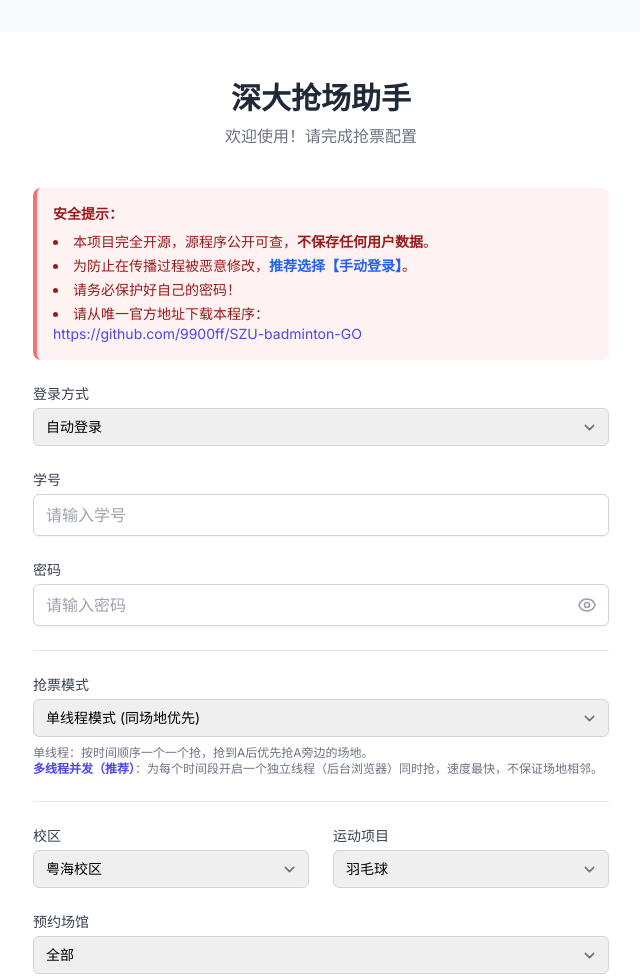
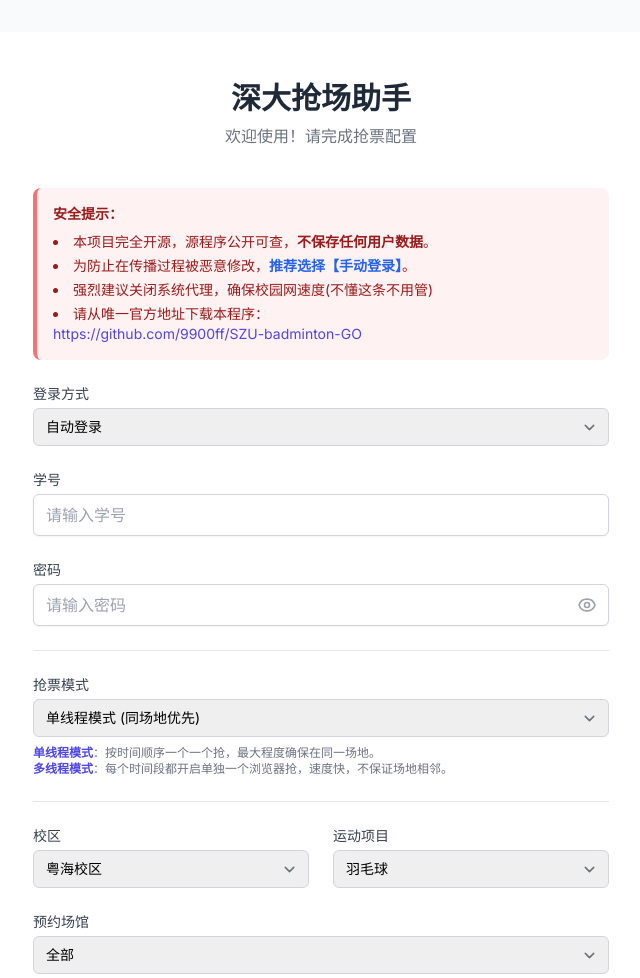
Before and after one commit to 9900ff/SZU-badminton-GO, a Flask app: page / in a window 1280 px wide. Shown: the top 978 px of the page, without its empty margins (319-959 px from the left). Run offline with Flask 3, Linux system fonts and the light colour scheme; parts of the project's set-up code (start-up, migrations or seed data) failed here and were passed over; some libraries are stand-ins or nearby versions.

Commit message:
小更新，修改了用户配置界面的功能说明

```diff
--- a/src/templates/index.html
+++ b/src/templates/index.html
@@ -41,7 +41,7 @@
                 <ul class="list-disc list-inside mt-2 space-y-1">
                     <li>本项目完全开源，源程序公开可查，<strong class="font-semibold">不保存任何用户数据</strong>。</li>
                     <li>为防止在传播过程被恶意修改，<strong class="font-semibold text-blue-600">推荐选择【手动登录】</strong>。</li>
-                    <li>请务必保护好自己的密码！</li>
+                    <li>强烈建议关闭系统代理，确保校园网速度(不懂这条不用管)</li>
                     <li class="mt-2">请从唯一官方地址下载本程序：<br><a href="https://github.com/9900ff/SZU-badminton-GO" target="_blank" class="text-indigo-600 hover:underline break-all">https://github.com/9900ff/SZU-badminton-GO</a></li>
                 </ul>
             </div>
@@ -49,8 +49,8 @@
             <div>
                 <label for="login-method" class="block text-sm font-medium text-gray-700">登录方式</label>
                 <select id="login-method" name="login_method" class="custom-select mt-1 block w-full pl-3 pr-10 py-2 text-base border border-gray-300 focus:outline-none focus:ring-indigo-500 focus:border-indigo-500 sm:text-sm rounded-md">
+                    <option value="manual" {% if not config.get('username') and config %}selected{% endif %}>手动登录 (推荐)</option>
                     <option value="auto" {% if config.get('username') or not config %}selected{% endif %}>自动登录</option>
-                    <option value="manual" {% if not config.get('username') and config %}selected{% endif %}>手动登录 (推荐)</option>
                 </select>
             </div>
 
@@ -80,17 +80,17 @@
                     <option value="multithread" {% if config.get('grabbing_mode') == 'multithread' %}selected{% endif %}>多线程模式 (速度优先)</option>
                 </select>
                 <p class="mt-2 text-xs text-gray-500">
-                    单线程：按时间顺序一个一个抢，抢到A后优先抢A旁边的场地。<br>
-                    <strong class="text-indigo-600">多线程并发（推荐）</strong>：为每个时间段开启一个独立线程（后台浏览器）同时抢，速度最快，不保证场地相邻。
+                    <strong class="text-indigo-600">单线程模式</strong>：按时间顺序一个一个抢，最大程度确保在同一场地。<br>
+                    <strong class="text-indigo-600">多线程模式</strong>：每个时间段都开启单独一个浏览器抢，速度快，不保证场地相邻。<br>
                 </p>
             </div>
 
             <div id="multithread-warning" class="hidden bg-yellow-50 border-l-4 border-yellow-400 text-yellow-800 p-4 rounded-lg text-sm">
                 <p class="font-bold">多线程模式说明：</p>
                 <ul class="list-disc list-inside mt-2">
-                    <li>此模式将为多个时间段**同时**抢票，速度更快，目标是至少抢中一个。</li>
-                    <li>**不使用**“粘性场地”策略，不保证抢到的场地连续。</li>
-                    <li>此为实验性功能，可能会不稳定。</li>
+                    <li>抢多个时间段才使用多线程模式。</li>
+                    <li>此模式下推荐手动登录多个账号。</li>
+                    <li>使用同一账号可能会显示“操作频繁”而导致失败。</li>
                 </ul>
             </div>
 
@@ -108,7 +108,7 @@
                     <label for="sport" class="block text-sm font-medium text-gray-700">运动项目</label>
                     <select id="sport" name="ball" class="custom-select mt-1 block w-full pl-3 pr-10 py-2 text-base border border-gray-300 focus:outline-none focus:ring-indigo-500 focus:border-indigo-500 sm:text-sm rounded-md">
                         <option {% if config.get('ball') == '羽毛球' %}selected{% endif %}>羽毛球</option>
-                        <option disabled>其他运动项目需求不大，暂不开发</option>
+                        <option disabled>待开发中....</option>
                     </select>
                 </div>
             </div>
```
Also changed, not shown: README.md, src/templates/配置界面.jpg (added).
